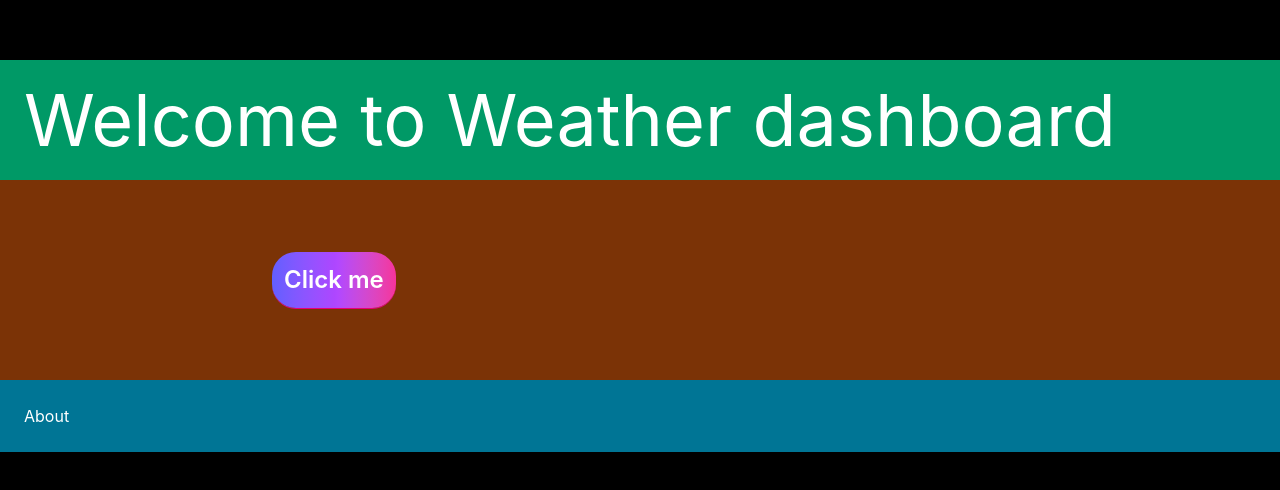
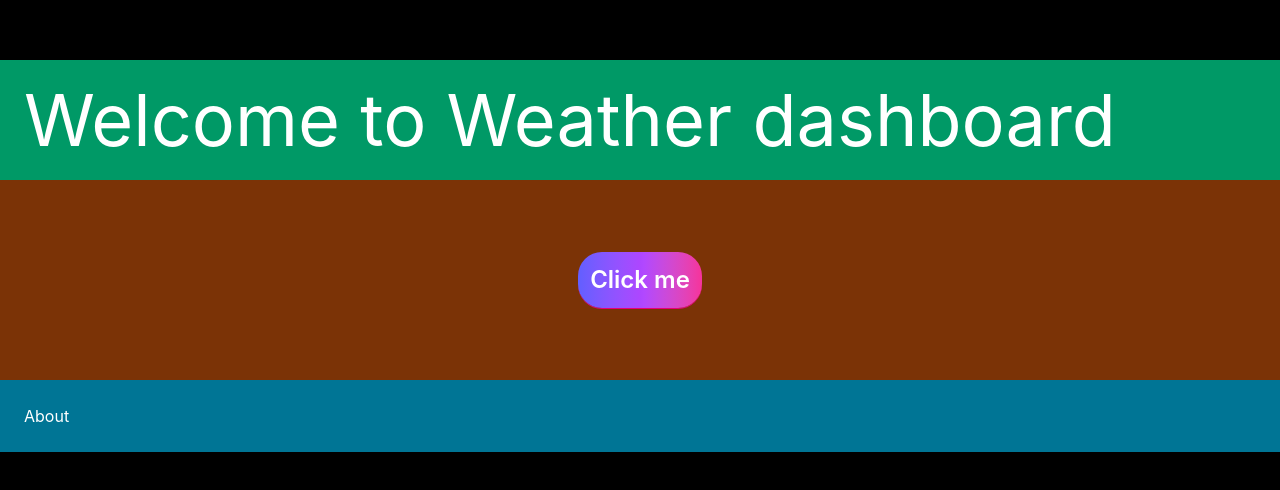
Before and after one commit to doeygirl93/weather-dashboard, a SvelteKit app: page / in a window 1280 px wide. Shown: the part 144-634 px from the top of the page. Built offline with nearby package versions, Linux system fonts and the light colour scheme.

Commit message:
Testing Gsap, Mount etc.
So honestly i've been playing around and tryna get On Mount working and just working with Gsap. I'm likely moving away from Gsap and going into motion cause i've been tryna debug this for the last hour. .. .

```diff
--- a/src/routes/+page.svelte
+++ b/src/routes/+page.svelte
@@ -4,7 +4,7 @@
     import { ScrollTrigger } from 'gsap/dist/ScrollTrigger';
 
 
-
+    let button;
     // turns on scroll feat
 
     gsap.registerPlugin(ScrollTrigger)
@@ -12,29 +12,39 @@
     onMount(() => {
         // This means the code only runs when the site is rendered for the user
         console.log("The browser is ready and devleivered")
-        gsap.to(
+
+        gsap.fromTo(
             ".button-hero",
-            { x: 200, delay: 1, duration: 1.5, ease: "bounce"});
+            {x: 50, opacity: 0},
+        { x: 0, opacity: 1,duration: 1.5, ease: "bounce.out" })
 
+        button.addEventListener("mouseenter", () => {
+        gsap.to(button, {scale: 1.1, boxShadow: "0 25px 50px -12px rgba(291, 39, 119, 0.5)", duration: 0.3 });
 
+        });
+        button.addEventListener("mouseleave", () => {
+        gsap.to(button, { scale: 1, boxShadow: "0 1px 2px 0 rgba(0, 0, 0, 0.05)", duration: 0.3 });
+    });
 
     });
 
 </script>
+
+
 <main class="lottie-anime min-h-screen flex flex-col items-center justify-center bg-black">
     <section class=" min-w-full min-h-auto bg-emerald-600 text-white p-6">
         <h1 class="text-7xl"> Welcome to Weather dashboard</h1>
     </section>
 
     <section class="site-hero min-w-full min-h-auto bg-amber-900 text-white p-6 flex flex-col">
-        <div class="">
-            <button class="button-hero text-2xl bg-linear-to-r from-indigo-500 via-purple-500 to-pink-500 shadow-2xs shadow-pink-600 font-semibold rounded-3xl p-[.5em] m-[2em] cursor-pointer transition-all duration-300 ease-in-out hover:scale-110 hover:shadow-2xl">
+        <div class="text-center">
+            <button bind:this={button} class="button-hero text-2xl bg-linear-to-r from-indigo-500 via-purple-500 to-pink-500 shadow-2xs shadow-pink-600 font-semibold rounded-3xl p-[.5em] m-[2em] cursor-pointer ease-in-out hover:scale-110 hover:shadow-2xl">
                 Click me
             </button>
         </div>
     </section>
 
-    <section class="something-tocome min-w-full min-h-auto bg-cyan-700 text-white p-6">
+    <section class="min-w-full min-h-auto bg-cyan-700 text-white p-6">
     About
     </section>
 </main>
```
